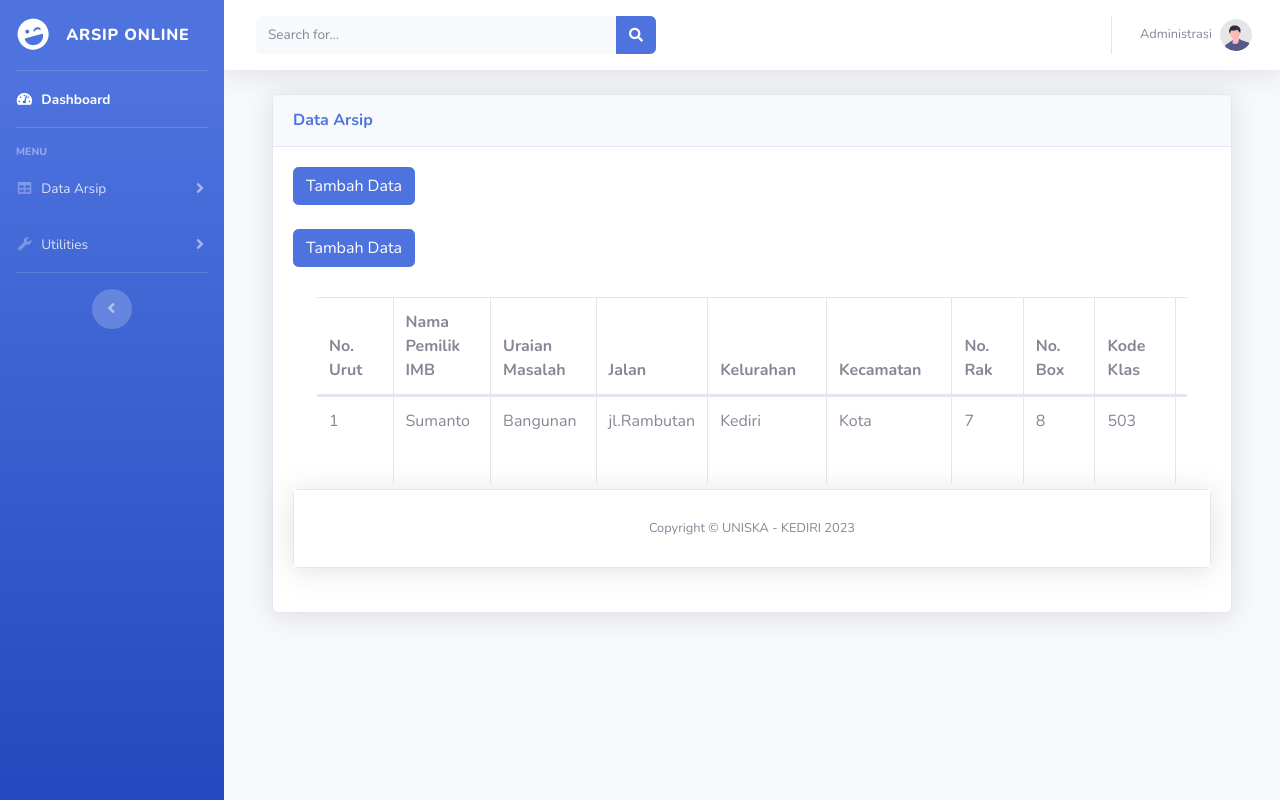
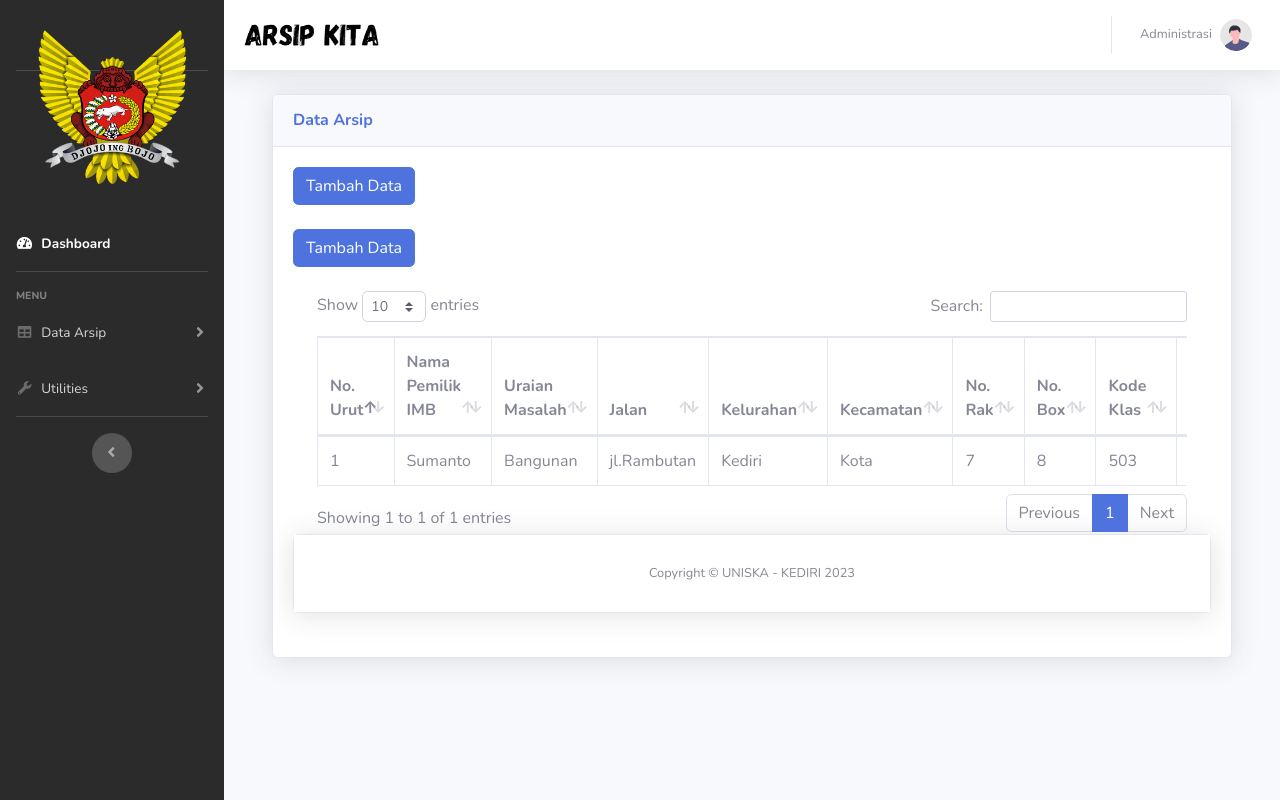
Before and after one commit to Nhazlipse/arsip-online, a PHP site: page /admin/arsip.php in a window 1280 px wide. Run offline with PHP 8.4, Linux system fonts and the light colour scheme; data comes from the database, SQL or seed files in the repository; data that the repository does not hold is empty.

Commit message:
kyurazaki

```diff
--- a/admin/arsip.php
+++ b/admin/arsip.php
@@ -21,20 +21,22 @@ include './layout/header.php';
     <div id="wrapper">
 
         <!-- Sidebar -->
-        <ul class="navbar-nav bg-gradient-primary sidebar sidebar-dark accordion" id="accordionSidebar">
+        <ul class="navbar-nav sidebar sidebar-dark accordion" id="accordionSidebar"style="background-color:#2b2b2b;">
+
 
             <!-- Sidebar - Brand -->
             <a class="sidebar-brand d-flex align-items-center justify-content-center" href="dashboard.php">
-                <div class="sidebar-brand-icon rotate-n-15">
-                    <i class="fas fa-laugh-wink"></i>
-                </div>
-                <div class="sidebar-brand-text mx-3">Arsip Online</div>
+            <div class="sidebar-brand-icon text-center">
+                <br><br><br><br><br><br>
+                <img src="../assets/img/arsip.png" width = "77%">
+            </div>
             </a>
 
             <!-- Divider -->
             <hr class="sidebar-divider my-0">
 
             <!-- Nav Item - Dashboard -->
+            <br><br><br><br><br><br>
             <li class="nav-item active">
                 <a class="nav-link" href="dashboard.php">
                     <i class="fas fa-fw fa-tachometer-alt"></i>
@@ -110,20 +112,11 @@ include './layout/header.php';
                         <i class="fa fa-bars"></i>
                     </button>
 
-                    <!-- Topbar Search -->
+                    <!-- Judul Menu -->
                     <form
-                        class="d-none d-sm-inline-block form-inline mr-auto ml-md-3 my-2 my-md-0 mw-100 navbar-search">
-                        <div class="input-group">
-                            <input type="text" class="form-control bg-light border-0 small" placeholder="Search for..."
-                                aria-label="Search" aria-describedby="basic-addon2">
-                            <div class="input-group-append">
-                                <button class="btn btn-primary" type="button">
-                                    <i class="fas fa-search fa-sm"></i>
-                                </button>
-                            </div>
-                        </div>
+                        class="d-none d-sm-inline-block form-inline mr-auto ml-md-0 my-2 my-md-0 mw-100 navbar-search">
+                        <img src="../assets/img/tulisan.png" width = "36%">
                     </form>
-
 
                     <!-- Topbar Navbar -->
                     <ul class="navbar-nav ml-auto">
@@ -314,12 +307,6 @@ include './layout/header.php';
                                 <td><?= $data['nipa'] ?></td>
                                 <td><?= $data['tahun'] ?></td>
                                 <td><?= $data['keterangan'] ?></td>
-                                <td>
-
-                            <!-- buat tombol edit hapus -->
-                            <a href="editformtamu.php?id=<?= $data['id'] ?>" class="btn btn-warning btn-sm"><i class="fa fa-edit"></i></a>
-                            <a href="hapustamu.php?id=<?= $data['id'] ?>" class="btn btn-danger btn-sm" onclick="return confirm('Yakin ingin menghapus data ini?')"><i class="fa fa-trash"></i></a>
-                        </td>
                             </tr>
                         <?php } ?>
                     </tbody>
--- /dev/null
+++ b/assets/css/style.css
@@ -0,0 +1,102 @@
+body {
+    line-height: 1.5;
+    font-family: "Poppins", sans-serif;
+  }
+  * {
+    margin: 0;
+    padding: 0;
+    box-sizing: border-box;
+  }
+  .container {
+    max-width: 1170px;
+    margin: auto;
+  }
+  .row {
+    display: flex;
+    flex-wrap: wrap;
+  }
+  ul {
+    list-style: none;
+  }
+  .footer {
+    background-color: rgba(27, 27, 27, 1);
+    padding: 70px 0;
+  }
+  .footer-col {
+    width: 25%;
+    padding: 0 15px;
+  }
+  .footer-col h4 {
+    font-size: 18px;
+    color: rgba(255, 255, 255, 1);
+    text-transform: capitalize;
+    margin-bottom: 35px;
+    font-weight: 500;
+    position: relative;
+  }
+  .footer-col h4::before {
+    content: "";
+    position: absolute;
+    left: 0;
+    bottom: -10px;
+    background-color: rgba(0, 3, 255, 0.8);
+    height: 2px;
+    box-sizing: border-box;
+    width: 50px;
+  }
+  .footer-col ul li:not(:last-child) {
+    margin-bottom: 10px;
+  }
+  .footer-col ul li a {
+    font-size: 16px;
+    text-transform: capitalize;
+    color: rgba(255, 255, 255, 1);
+    text-decoration: none;
+    font-weight: 300;
+    color: #bbbbbb;
+    display: block;
+    transition: all 0.3s ease;
+  }
+  .footer-col ul li a:hover {
+    color: rgba(0, 3, 255, 0.8);
+    padding-left: 8px;
+  }
+  .footer-col .social-media a {
+    display: inline-block;
+    height: 40px;
+    width: 40px;
+    background-color: rgba(255, 255, 255, 0.2);
+    margin: 0 10px 10px 0;
+    text-align: center;
+    line-height: 40px;
+    border-radius: 50%;
+    color: rgba(255, 255, 255, 0.5);
+    margin: 0 10px 10px 0;
+    transition: all 0.5s ease;
+  }
+  .footer-col .social-media a:hover {
+    color: rgba(0, 3, 255, 0.8);
+    background-color: rgba(236, 236, 236, 0.8);
+  }
+  .fixed-footer {
+      width: 100%;
+      position: relative;
+      background: #333;
+      margin: 0 10px 10px 0;
+      padding: 10px 0;
+      color: rgba(255, 255, 255, 1);
+      text-align: center;
+    }
+
+  /*responsive*/
+  @media (max-width: 767px) {
+    .footer-col {
+      width: 50%;
+      margin-bottom: 30px;
+    }
+  }
+  @media (max-width: 574px) {
+    .footer-col {
+      width: 100%;
+    }
+  }
```
Also changed, not shown: admin/dashboard.php (+8 -12 lines).
